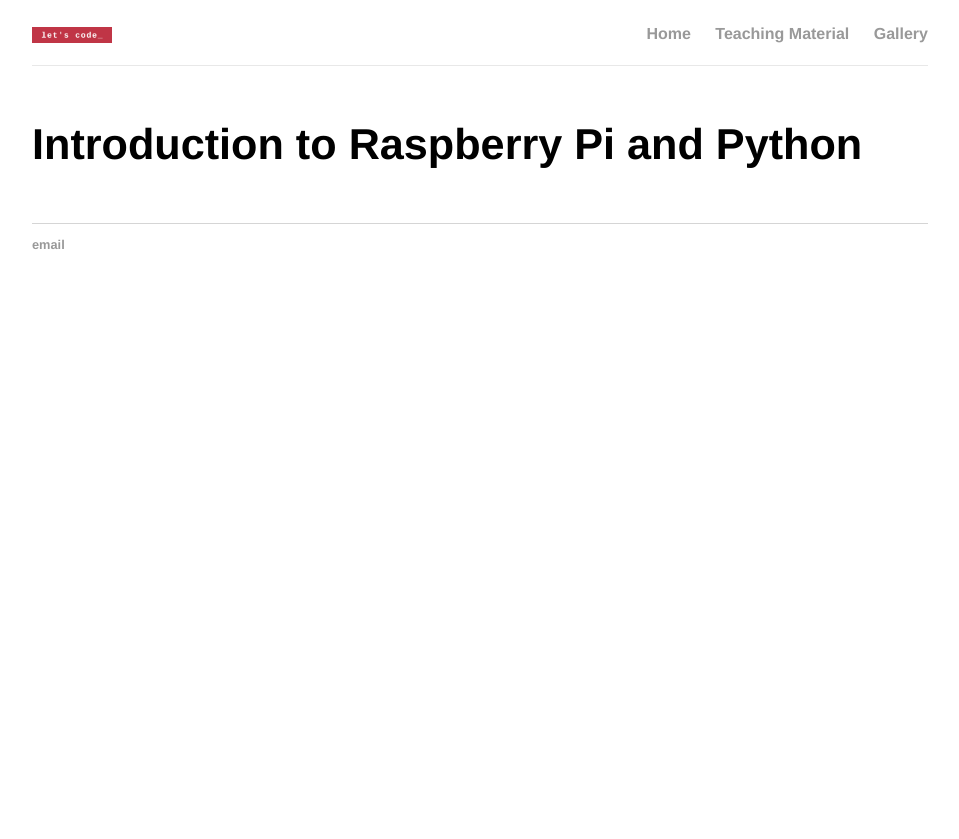
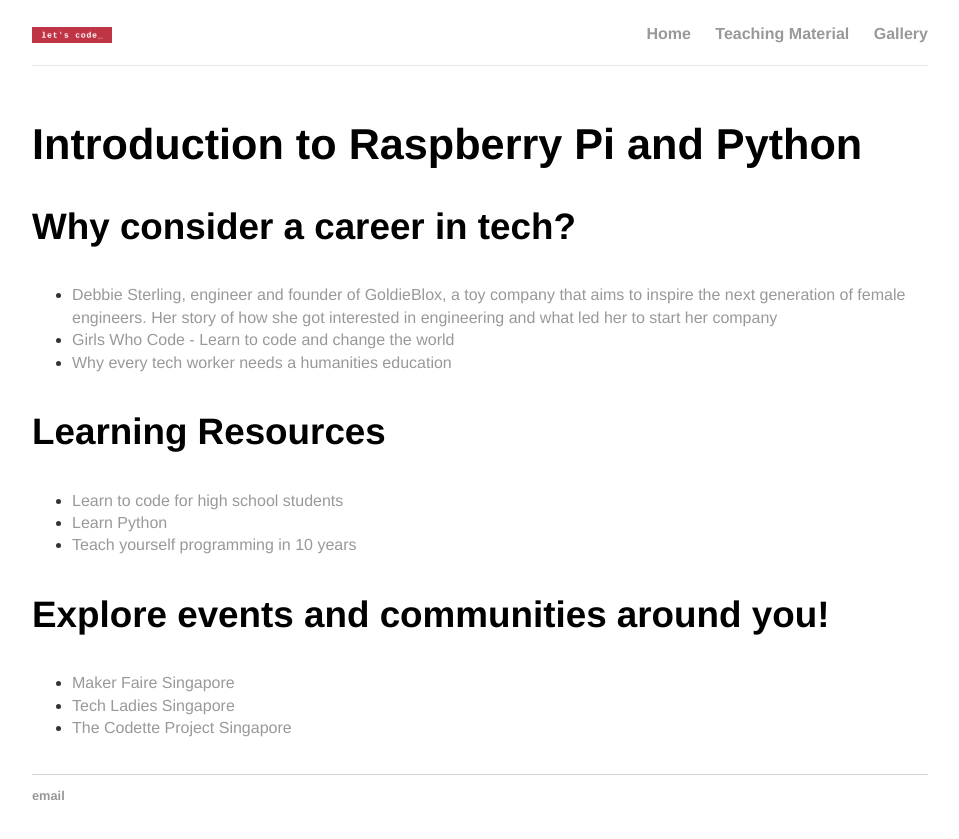
Before and after one commit to lets-code-p/lets-code-p.github.io, a Jekyll site: the page built from index.html, in a window 1280 px wide. Shown: the top 839 px of the page, without its empty margins (160-1119 px from the left). Built offline with Jekyll 4.4.1, drawn with Linux system fonts in a browser that asks for light colours.

Commit message:
Update index.html

```diff
--- a/index.html
+++ b/index.html
@@ -6,3 +6,24 @@
 <div class="home">
     <h2>Introduction to Raspberry Pi and Python</h2>
 </div>
+
+<h3>Why consider a career in tech?</h3>
+<ul>
+  <li><a href="https://www.youtube.com/watch?v=FEeTLopLkEo">Debbie Sterling, engineer and founder of GoldieBlox, a toy company that aims to inspire the next generation of female engineers. Her story of how she got interested in engineering and what led her to start her company</a></li>
+  <li><a href="https://nlb.overdrive.com/media/3064300">Girls Who Code - Learn to code and change the world</a></li>
+  <li><a href="https://qz.com/1016900/tracy-chou-leading-silicon-valley-engineer-explains-why-every-tech-worker-needs-a-humanities-education/">Why every tech worker needs a humanities education</a></li>
+</ul>
+
+<h3>Learning Resources</h3>
+<ul>
+  <li><a href="https://krauseinnovationcenter.org/best-websites-help-high-school-students-learn-code/">Learn to code for high school students</a></li>
+  <li><a href="https://www.learnpython.org/">Learn Python</a></li>
+  <li><a href="http://norvig.com/21-days.html">Teach yourself programming in 10 years</a></li>
+</ul>
+
+<h3>Explore events and communities around you!</h3>
+<ul>
+  <li><a href="https://www.facebook.com/MakerFaireSingapore/">Maker Faire Singapore</a></li>
+  <li><a href="http://www.techladies.co/">Tech Ladies Singapore</a></li>
+  <li><a href="http://www.thecodetteproject.com/">The Codette Project Singapore</a></li>
+</ul>
```
